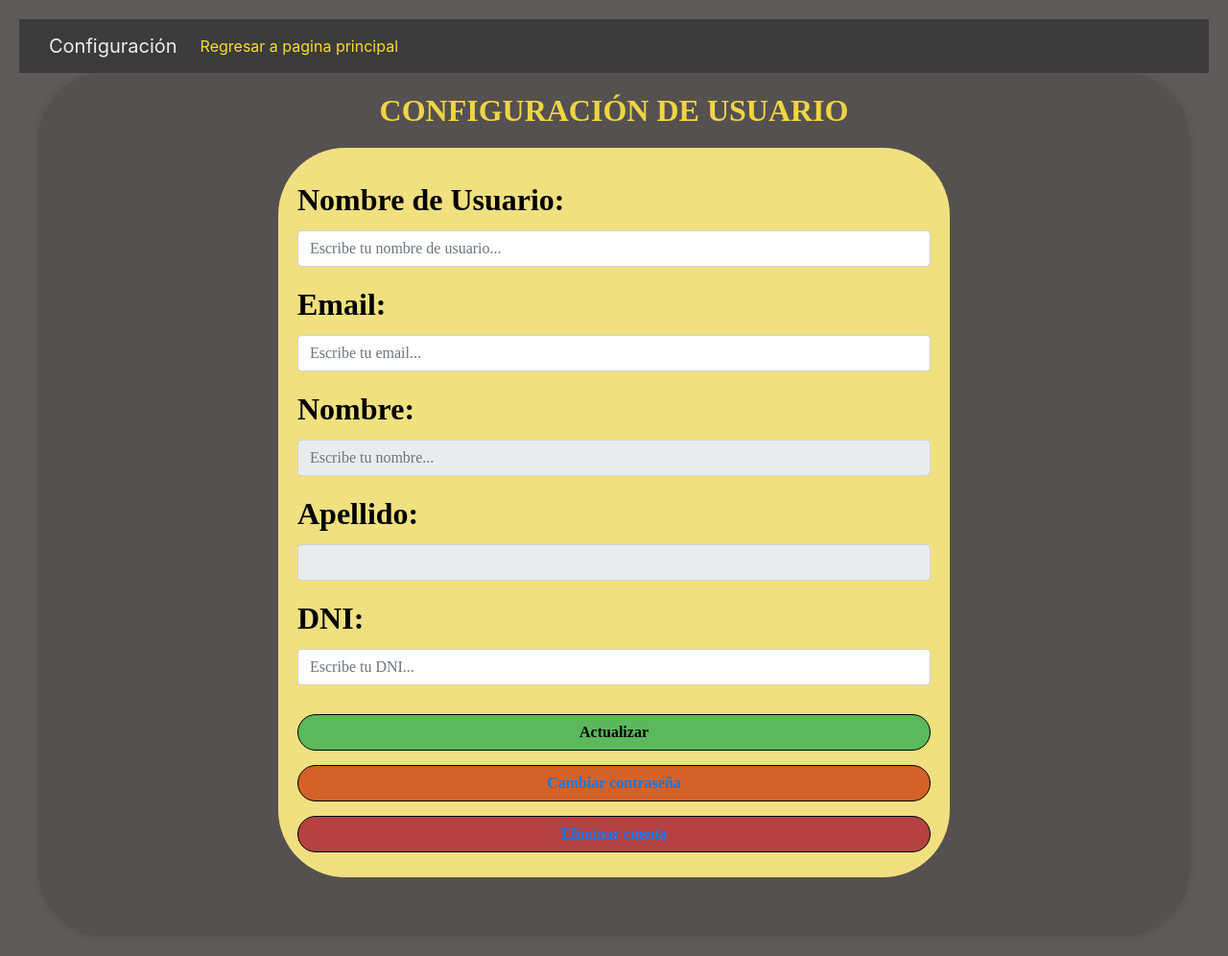
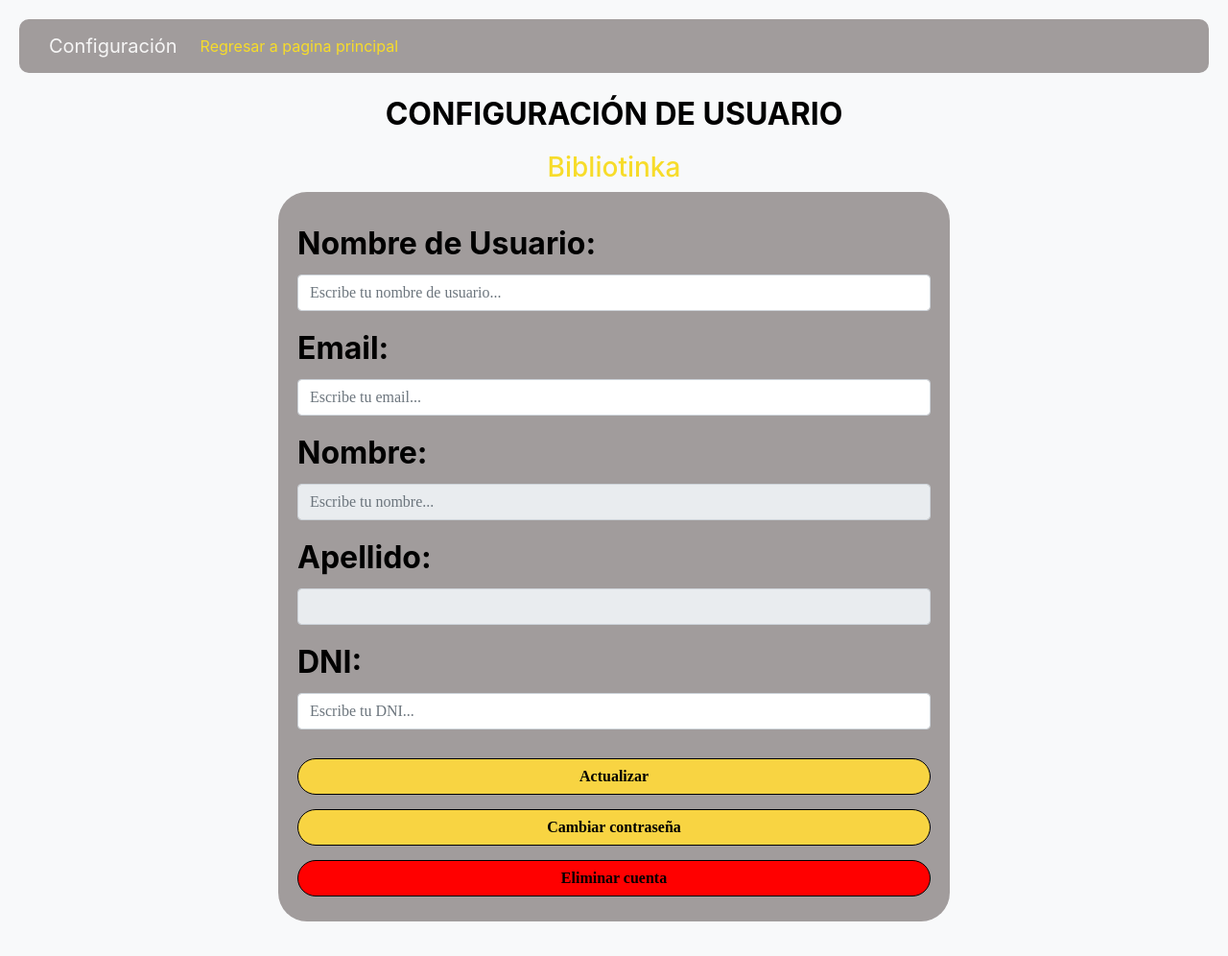
Before and after one commit to AngelloFD/biblioteca_online, a Django app: page /confUsuario/ in a window 1280 px wide. Shown: the whole page at 96% size. After the commit the page ends 960 px from the top, so only its background shows below. Run offline with Django 4.2, Linux system fonts and the light colour scheme; some libraries are stand-ins or nearby versions.

Commit message:
Front confUser

```diff
--- a/biblioteca_online/static/css/confStyle.css
+++ b/biblioteca_online/static/css/confStyle.css
@@ -1,11 +1,12 @@
 body {
-    background-color: #5f5a5a;
+    background-color: #F8F9fa;
     padding: 20px;
-    color: #007fff;
+    color: rgb(247, 220, 42);
 }
 
 .bg-light {
-    background-color: #3b3b3c!important;
+    background-color: rgb(161, 156, 156)!important;
+    border-radius: 10px;
 }
 
 .navbar-light .navbar-brand {
@@ -17,9 +18,8 @@ body {
 }
 
 h1 {
-    color: rgb(241, 212, 67);
+    color: black;
     margin-bottom: 20px;
-    font-family: 'Playfair Display', serif;
     font-size: 2em; /* Ajusta el tamaño del texto */
     text-align: center; /* Alinea el texto al centro */
     text-transform: uppercase; /* Convierte el texto a mayúsculas */
@@ -27,8 +27,8 @@ h1 {
 }
 
 form {
-    background-color: #f1e07f;
-    border-radius: 70px;
+    background-color: rgb(161, 156, 156);
+    border-radius: 30px;
     height: 760px; /* Ajusta la altura según tus preferencias */
     width: 700px; /* Ajusta el ancho según tus preferencias */
     padding: 20px;
@@ -38,7 +38,6 @@ form {
 label {
     margin-top: 10px;
     display: block;
-    font-family: 'EB Garamond', serif; /* Cambia la fuente del texto */
     font-size: 2em; /* Ajusta el tamaño del texto */
     color: #000000; /* Cambia el color del texto */
     font-weight: bold; /* Hace el texto más grueso (negrita) */
@@ -49,7 +48,7 @@ input {
     margin-bottom: 15px;
 }
 #boton1 {
-    background-color: #5cb85c;
+    background-color: #F8D442;
     border-color: #000000;
     border-radius: 70px;
     font-family: 'Playfair Display', serif;
@@ -59,7 +58,7 @@ input {
     width: 100%;
 }
 #boton2 {
-    background-color: #d46128;
+    background-color: #F8D442;
     border-color: #000000;
     border-radius: 70px;
     font-family: 'Playfair Display', serif;
@@ -69,7 +68,7 @@ input {
     width: 100%;
 }
 #boton3 {
-    background-color: #b54242;
+    background-color: red;
     border-color: #000000;
     border-radius: 70px;
     font-family: 'Playfair Display', serif;
@@ -90,10 +89,9 @@ input {
 }
 h1, h3 {
     text-align: center;
-    font-family: 'Playfair Display', serif;
 }
 .form-container {
-    background-color: rgba(0, 0, 0, 0.1);
+    background-color: white;
     padding: 20px;
     border-radius: 70px;
     height: 900px; /* Ajusta la altura según tus preferencias */
@@ -101,3 +99,6 @@ h1, h3 {
     margin: 0 auto;
     box-shadow: 0 0 10px rgba(0, 0, 0, 0.1); /* Añade una sombra ligera */
 }
+a {
+    color: black;
+}
--- a/biblioteca_online/templates/usuario/confUser.html
+++ b/biblioteca_online/templates/usuario/confUser.html
@@ -28,9 +28,9 @@
             </div>
         </nav>
 
-        <div class="form-container">
-            <h1><i class="fas fa-cogs"></i>Configuración de Usuario</h1>
-            <h3>{{ user.username }}</h3>
+        <br>
+            <h1 class = ""><i class="fas fa-cogs"></i>Configuración de Usuario</h1>
+            <h3 class = "">Bibliotinka</h3>
             <form method="POST">
                 {% csrf_token %}
                 <label for="username">Nombre de Usuario:</label>
@@ -74,11 +74,10 @@
                     <button id = "boton2" type="button" class="btn btn-primary" data-toggle="modal" >
                         <a href="{% url 'usuario:cambiar_password' %}">Cambiar contraseña</a>
                     </button>
-                    <button id = "boton3" type="button" class="btn btn-primary" data-toggle="modal" >
+                    <button id = "boton3" type="button" class="btn btn-secondary" data-toggle="modal" >
                         <a href="{% url 'usuario:eliminar_cuenta' %}">Eliminar cuenta</a>
                     </button>
             </form>
-        </div>
         <!-- Modal -->
         <div class="modal fade" id="exampleModal2" tabindex="-1" role="dialog" aria-labelledby="exampleModalLabel" aria-hidden="true">
             <div class="modal-dialog" role="document">
```
